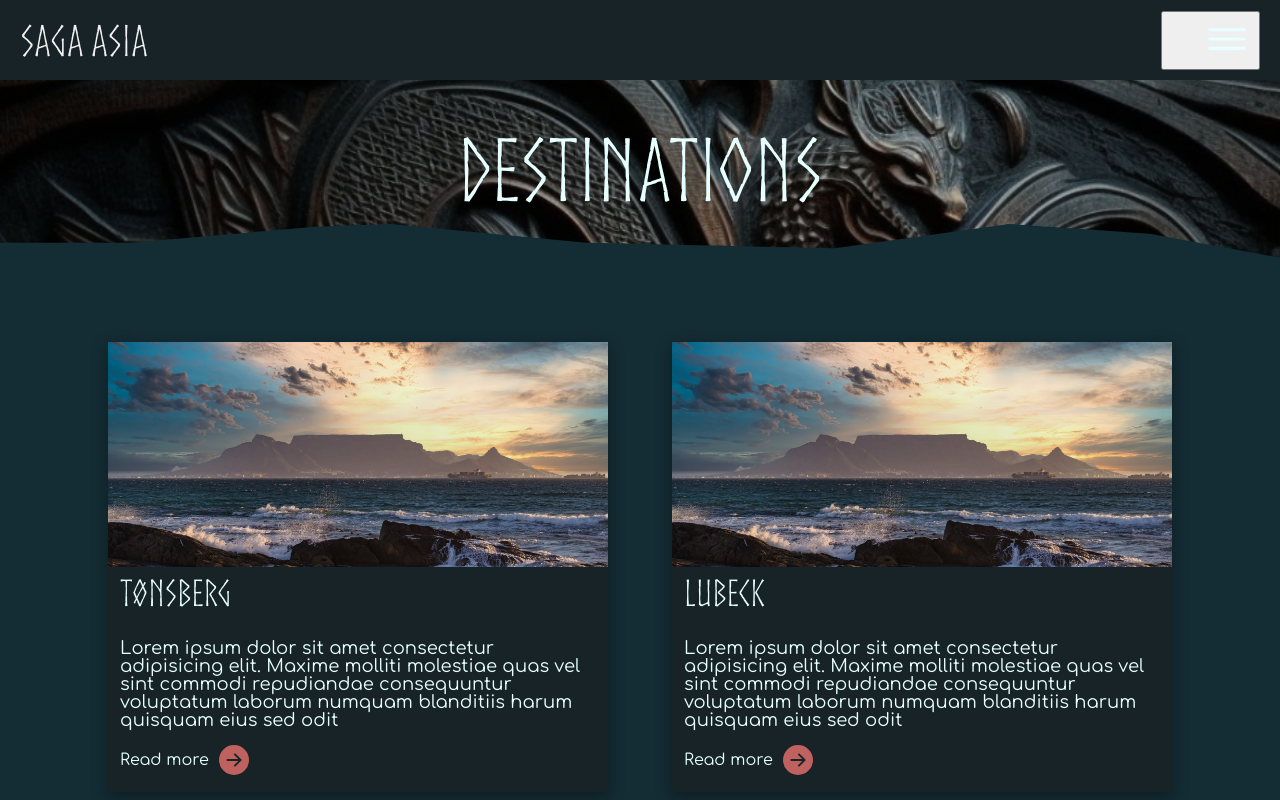
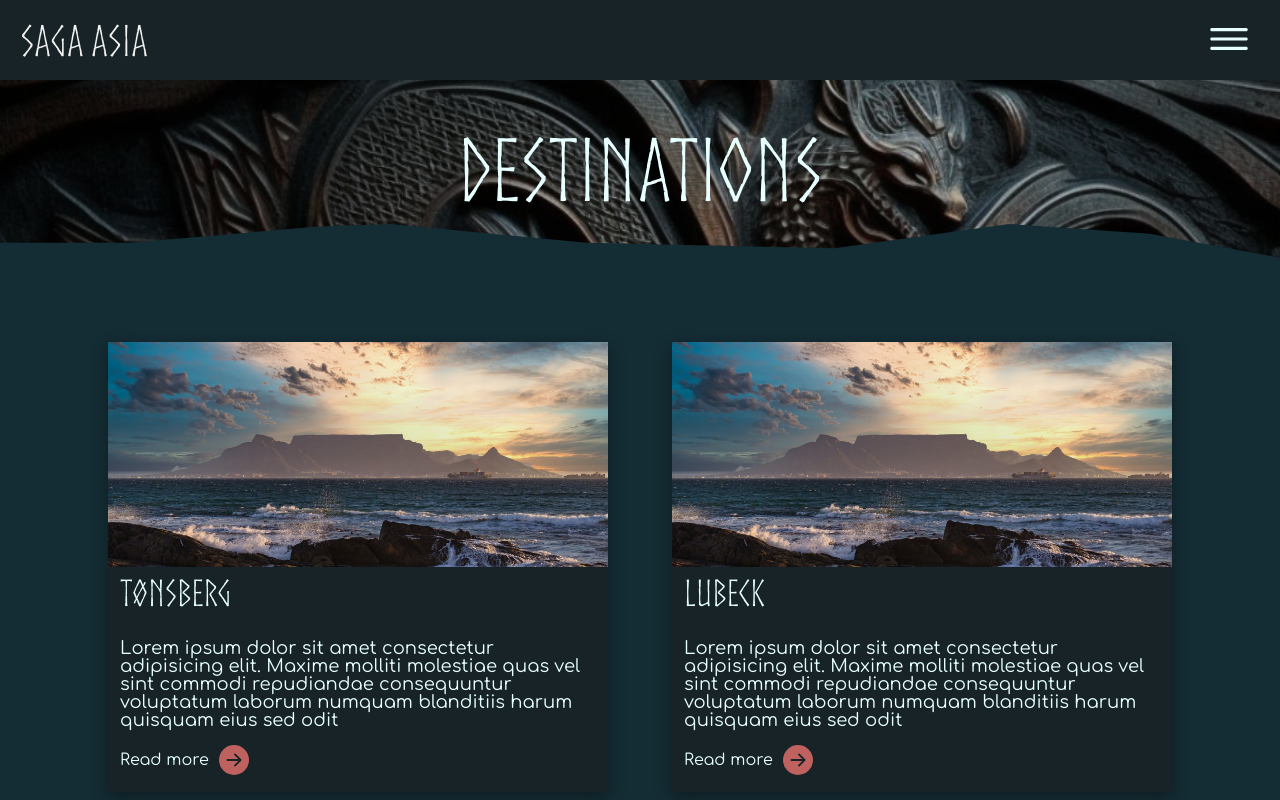
Before and after one commit to mobak88/Saga-Farmann, a Next.js app: page /destinations in a window 1280 px wide. Shown: the top 800 px of the page. Built offline with nearby package versions, Linux system fonts and the light colour scheme.

Commit message:
styling on nav-button

```diff
--- a/src/components/navigation/hamburger/HamburgerTransition.module.css
+++ b/src/components/navigation/hamburger/HamburgerTransition.module.css
@@ -63,6 +63,11 @@
   box-shadow: var(--box-shadow);
 }
 
+.menu-button {
+  background-color: transparent;
+  border: none;
+}
+
 .sr-menu {
   visibility: hidden;
 }
--- a/src/components/navigation/hamburger/HamburgerTransition.tsx
+++ b/src/components/navigation/hamburger/HamburgerTransition.tsx
@@ -48,7 +48,7 @@ const HamburgerTransition = () => {
           }}
         >
           {click ? (
-            <button ref={nodeRefBurger}>
+            <button ref={nodeRefBurger} className={styles["menu-button"]}>
               <span className={styles["sr-menu"]}>Menu</span>
               <IoMdClose
                 size={50}
@@ -57,7 +57,7 @@ const HamburgerTransition = () => {
               />
             </button>
           ) : (
-            <button ref={nodeRefBurger}>
+            <button ref={nodeRefBurger} className={styles["menu-button"]}>
               <span className={styles["sr-menu"]}>Menu</span>
               <IoIosMenu
                 size={50}
@@ -81,7 +81,7 @@ const HamburgerTransition = () => {
         }}
         unmountOnExit
       >
-        <div ref={nodeRefMenu} className={styles.menu}>
+        <nav ref={nodeRefMenu} className={styles.menu}>
           {links.map(({ href, label }) => (
             <div key={href}>
               <Link
@@ -93,7 +93,7 @@ const HamburgerTransition = () => {
               </Link>
             </div>
           ))}
-        </div>
+        </nav>
       </CSSTransition>
     </>
   );
```
